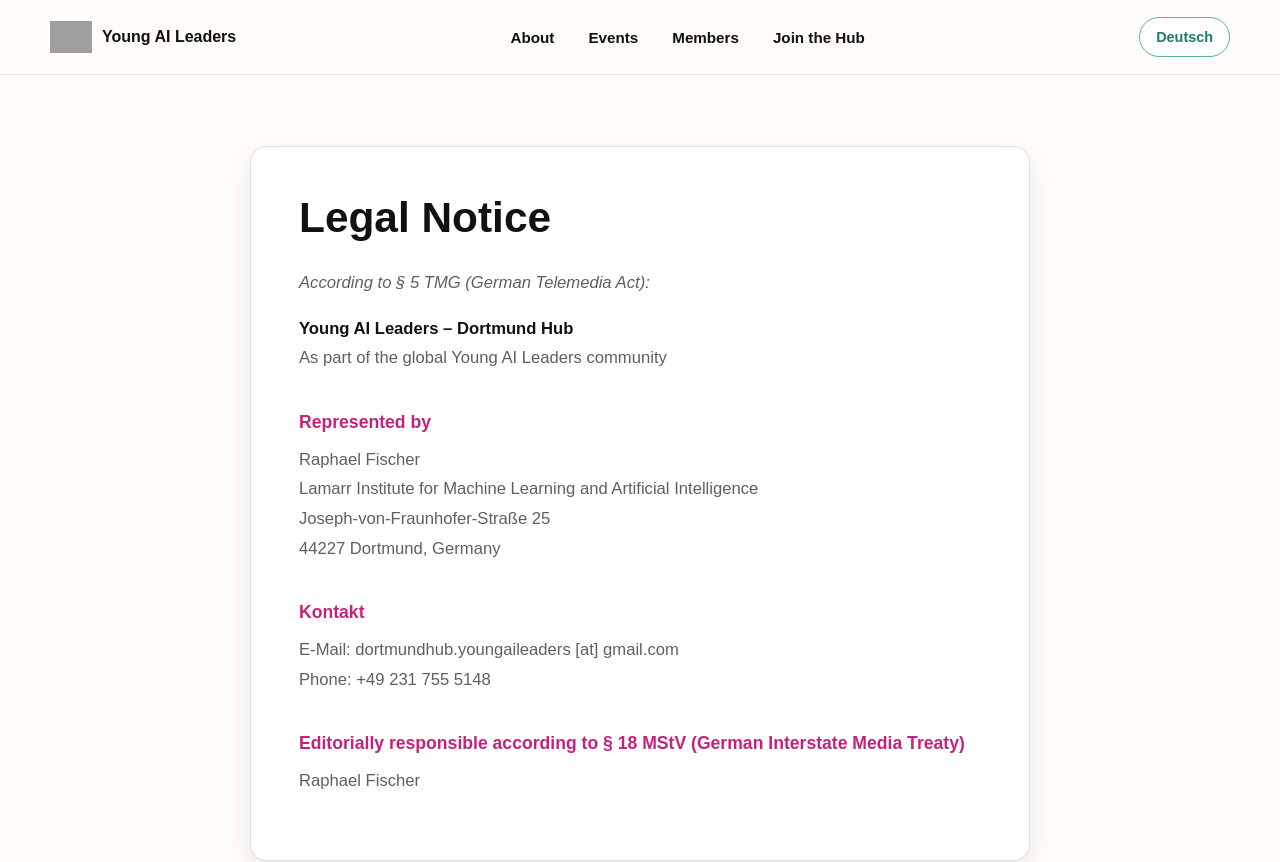
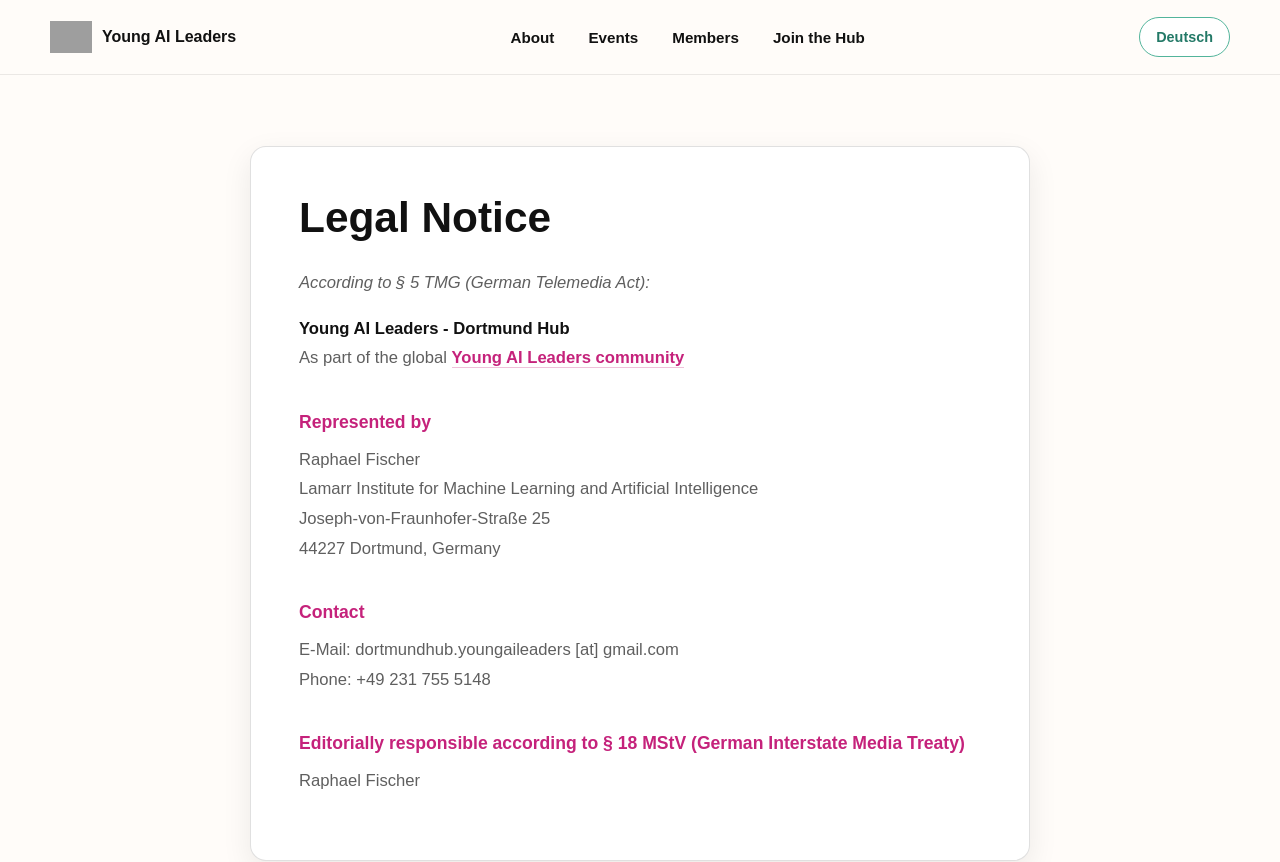
Before and after one commit to youngaileadersdortmund/youngaileadersdortmund.github.io, a React (Vite) app: page /impressum in a window 1280 px wide. Shown: the top 862 px of the page. Built offline with nearby package versions, Linux system fonts and the light colour scheme; no server answers; grey boxes are pictures that could not be loaded; a web font is replaced by a local one.

Commit message:
added bilingual legal notice

```diff
--- a/src/locales/de.json
+++ b/src/locales/de.json
@@ -46,5 +46,20 @@
     "headline": "Junge Talente.",
     "headlineColored": "Echte Wirkung.",
     "description": "Gegründet im Jahr 2025 sind die <strong>Young AI Leaders Dortmund</strong> Teil der <a href=\"https://aiforgood.itu.int/young-ai-leaders-community/\" target=\"_blank\" rel=\"noreferrer\">globalen AI for Good Initiative</a>. Wir bringen eine vielfältige Community aus Studierenden, Forschenden und Fachkräften zusammen, um gemeinsam an verantwortungsvollen KI-Projekten zu arbeiten, die die Nachhaltigkeitsziele der Vereinten Nationen unterstützen. Durch starke Verbindungen zu lokalen Partnern wie dem <a href=\"https://lamarr-institute.org/\" target=\"_blank\" rel=\"noreferrer\">Lamarr-Institut</a> und <a href=\"https://rc-trust.ai/\" target=\"_blank\" rel=\"noreferrer\">RC-Trust</a> verbindet unser Hub technisches Know-how mit offener, inklusiver Zusammenarbeit. Gemeinsam entwickeln wir innovative Projekte mit realer Wirkung in Dortmund, der gesamten NRW-Region und darüber hinaus."
+  },
+  "legal": {
+    "title": "Impressum",
+    "lede": "Gemäß § 5 TMG (Telemediengesetz):",
+    "hubName": "Young AI Leaders - Dortmund Hub",
+    "communityIntro": "Als Teil der globalen",
+    "communityLink": "Young AI Leaders Community",
+    "representedBy": "Vertreten durch",
+    "institute": "Lamarr-Institut für Machinelles Lernen und Künstliche Intelligenz",
+    "addressLine1": "Joseph-von-Fraunhofer-Straße 25",
+    "addressLine2": "44227 Dortmund, Deutschland",
+    "contact": "Kontakt",
+    "emailLabel": "E-Mail:",
+    "phoneLabel": "Telefon:",
+    "editorial": "Verantwortlich für den Inhalt gemäß § 18 MStV (Medienstaatsvertrag)"
   }
 }
--- a/src/locales/en.json
+++ b/src/locales/en.json
@@ -46,5 +46,20 @@
     "headline": "Young Talents.",
     "headlineColored": "Real Impact.",
     "description": "Founded in 2025, the  <strong>Young AI Leaders Dortmund</strong> are part of the <a href=\"https://aiforgood.itu.int/young-ai-leaders-community/\" target=\"_blank\" rel=\"noreferrer\">global AI for Good initiative</a>. We bring together a diverse community of students, researchers, and professionals to collaborate on responsible AI projects that support the UN Sustainable Development Goals. Supported by strong connections to local partners like the  <a href=\"https://lamarr-institute.org/\" target=\"_blank\" rel=\"noreferrer\">Lamarr Institute</a> and <a href=\"https://rc-trust.ai/\" target=\"_blank\" rel=\"noreferrer\">RC-Trust</a>, our hub combines technical expertise with open, inclusive collaboration. Together, we create innovative projects with real-world impact in Dortmund, the wider NRW region, and beyond."
+  },
+  "legal": {
+    "title": "Legal Notice",
+    "lede": "According to § 5 TMG (German Telemedia Act):",
+    "hubName": "Young AI Leaders - Dortmund Hub",
+    "communityIntro": "As part of the global",
+    "communityLink": "Young AI Leaders community",
+    "representedBy": "Represented by",
+    "institute": "Lamarr Institute for Machine Learning and Artificial Intelligence",
+    "addressLine1": "Joseph-von-Fraunhofer-Straße 25",
+    "addressLine2": "44227 Dortmund, Germany",
+    "contact": "Contact",
+    "emailLabel": "E-Mail:",
+    "phoneLabel": "Phone:",
+    "editorial": "Editorially responsible according to § 18 MStV (German Interstate Media Treaty)"
   }
 }
--- a/src/pages/ImpressumPage.tsx
+++ b/src/pages/ImpressumPage.tsx
@@ -1,38 +1,44 @@
+import { useTranslation } from 'react-i18next';
+import '../App.css';
+
 function ImpressumPage() {
+  const { t } = useTranslation();
+
   return (
     <main className="legal-page">
       <div className="legal-container">
-        <h1 className="legal-title">Legal Notice</h1>
+        <h1 className="legal-title">{t('legal.title')}</h1>
 
-        <p className="legal-lede">According to § 5 TMG (German Telemedia Act):</p>
+        <p className="legal-lede">{t('legal.lede')}</p>
 
         <p>
-          <strong>Young AI Leaders – Dortmund Hub</strong>
+          <strong>{t('legal.hubName')}</strong>
           <br />
-          As part of the global Young AI Leaders community
+          {t('legal.communityIntro')}{' '}
+          <a href="https://aiforgood.itu.int/young-ai-leaders-community/" target="_blank" rel="noreferrer">
+            {t('legal.communityLink')}
+          </a>
         </p>
 
-        <h2 className="legal-subtitle">Represented by</h2>
+        <h2 className="legal-subtitle">{t('legal.representedBy')}</h2>
         <p>
           Raphael Fischer
           <br />
-          Lamarr Institute for Machine Learning and Artificial Intelligence
+          {t('legal.institute')}
           <br />
-          Joseph-von-Fraunhofer-Straße 25
+          {t('legal.addressLine1')}
           <br />
-          44227 Dortmund, Germany
+          {t('legal.addressLine2')}
         </p>
 
-        <h2 className="legal-subtitle">Kontakt</h2>
+        <h2 className="legal-subtitle">{t('legal.contact')}</h2>
         <p>
-          E-Mail: dortmundhub.youngaileaders [at] gmail.com
+          {t('legal.emailLabel')} dortmundhub.youngaileaders [at] gmail.com
           <br />
-          Phone: +49 231 755 5148
+          {t('legal.phoneLabel')} +49 231 755 5148
         </p>
 
-        <h2 className="legal-subtitle">
-          Editorially responsible according to § 18 MStV (German Interstate Media Treaty)
-        </h2>
+        <h2 className="legal-subtitle">{t('legal.editorial')}</h2>
         <p>Raphael Fischer</p>
       </div>
     </main>
```
